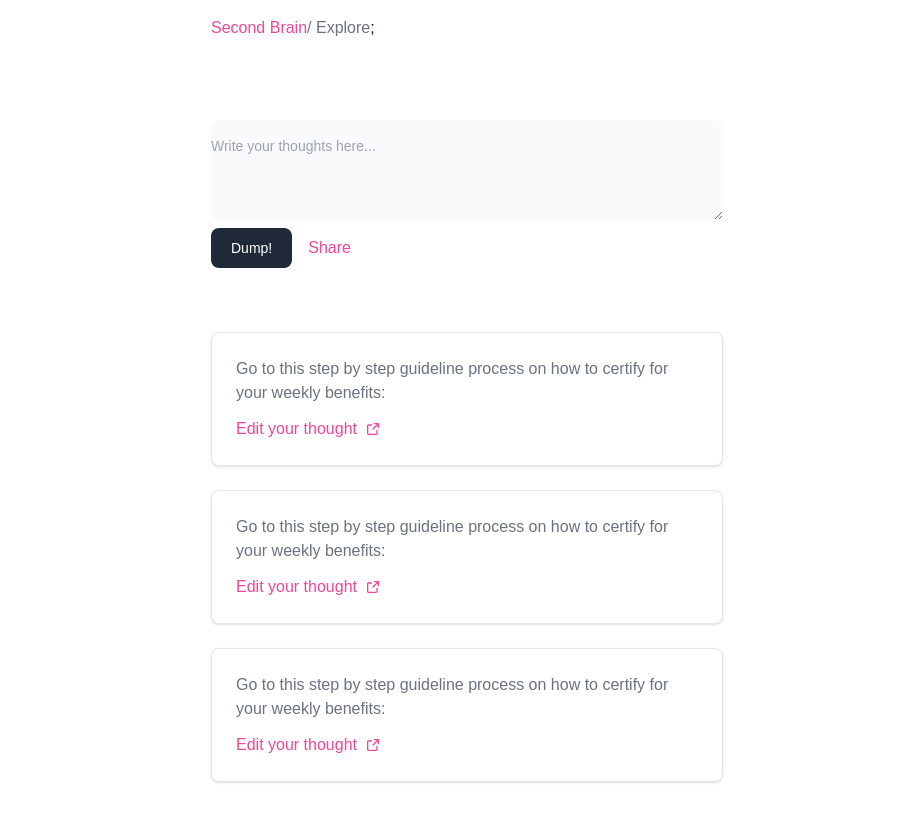
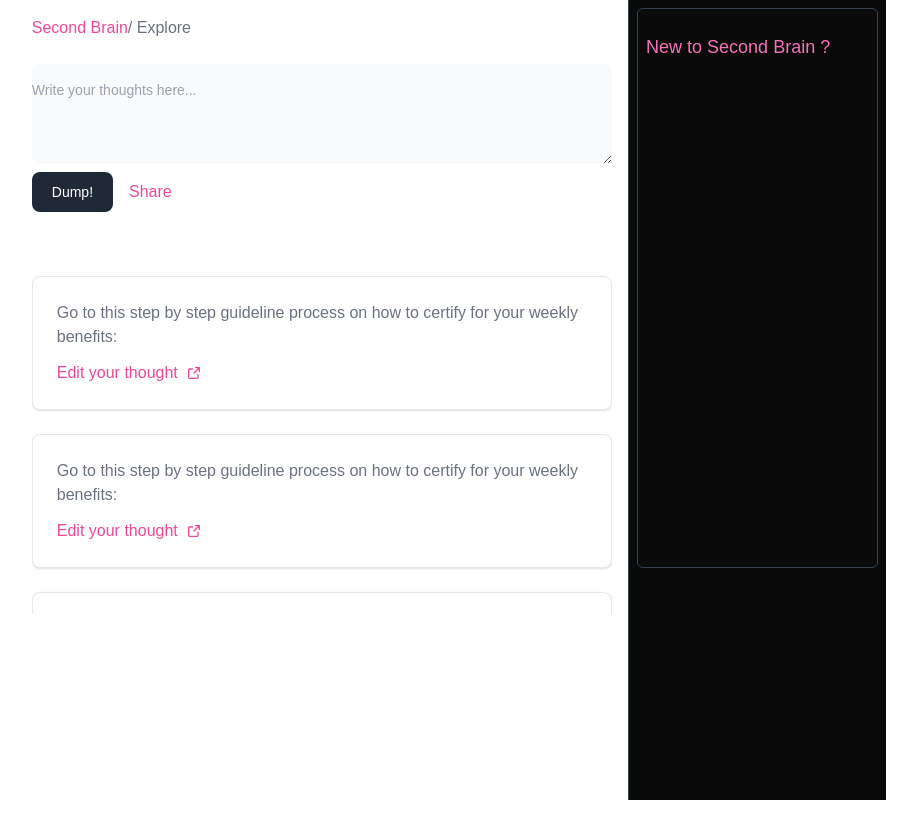
Before and after one commit to toffee-k21/brain-client, a Next.js app: page / in a window 1280 px wide. Shown: the top 838 px of the page, without its empty margins (173-1090 px from the left). After the commit the page ends 800 px from the top, so only its background shows below. Built offline with nearby package versions, Linux system fonts and the light colour scheme.

Commit message:
UI update

```diff
--- a/app/components/Header.tsx
+++ b/app/components/Header.tsx
@@ -1,34 +1,15 @@
 "use client"
-import { getToken } from '@/graphql/queries/user'
-import { GoogleLogin } from '@react-oauth/google'
 import Link from 'next/link'
-// import { useRouter } from 'next/router';
 import { usePathname } from 'next/navigation'
 import React from 'react'
-import toast, { Toaster } from 'react-hot-toast';
 
 const Header = () => {
 
   const pathname = usePathname()
   return (
-    <div className='px-7 md:px-[30%] my-4 flex'>
+    <div className='px-7 md:px-[16%] my-4 flex absolute top-0'>
       {pathname == '/' ? <div className='text-pink-500'><Link href={'/'}>Second Brain</Link></div>: <div className='text-gray-500'><Link href={'/'}>Second Brain</Link></div>}
       {pathname == '/explore' ? <div className='text-pink-500'><Link href={'/explore'}>/ Explore</Link></div>:<div className='text-gray-500'><Link href={'/explore'}>/ Explore</Link></div>}
-      <Toaster
-        position="top-center"
-        reverseOrder={false}
-      />
-      <GoogleLogin
-        onSuccess={async credentialResponse => {
-          console.log(credentialResponse);
-           const data:any = await getToken(credentialResponse.credential!);
-          localStorage.setItem('second_brain_token', data.verifyGoogleToken);
-          toast.success('Login Successful');
-        }}
-        onError={() => {
-          console.log('Login Failed');
-        }}
-      />;
       {/* <div className='text-gray-500'><span>{" / "} </span>explore /</div> */}
     </div>
   )
--- a/app/page.tsx
+++ b/app/page.tsx
@@ -1,12 +1,33 @@
+'use client'
 import Image from "next/image";
 import Addthought from "./components/Add-thought";
 import CardSection from "./components/CardSection";
+import { GoogleLogin } from "@react-oauth/google";
+import { getToken } from "@/graphql/queries/user";
 
 export default function Home({params}:any) {
 
-  return (<div className="px-7 md:px-[30%] my-16">
+  return (<div className="px-7 md:px-[16%] grid grid-cols-3 h-screen overflow-hidden">
+    <div className="col-span-2 my-16 overflow-y-scroll h-[550px]" style={{scrollbarWidth: 'none'}}>
     <Addthought />
     <CardSection />
+    </div>
+    <div className="bg-neutral-950 border-l-[0.1px]  border-gray-700 mx-4 p-2">
+      <div className="border-gray-700 border-[0.1px] h-[560px] p-2 rounded-md">
+      <div className="py-4 text-lg text-pink-400">New to Second Brain ?</div>
+       <GoogleLogin
+              onSuccess={async credentialResponse => {
+                console.log(credentialResponse);
+                 const data:any = await getToken(credentialResponse.credential!);
+                console.log("data agaya ", data);
+                localStorage.setItem('token', data.verifyGoogleToken);
+              }}
+              onError={() => {
+                console.log('Login Failed');
+              }}
+            />
+      </div>
+    </div>
   </div>
   );
 }
--- a/clients/api.ts
+++ b/clients/api.ts
@@ -1,10 +1,14 @@
+'use client'//this not works for outside react components
 import { GraphQLClient } from "graphql-request";
 
 export const graphqlClient = () =>{
+      if (typeof window == "undefined") {
+      return null;
+  }
     const endpoint = 'http://localhost:4000/graphql';
     const client = new GraphQLClient(endpoint, {
         headers: {
-            Authorization: `Bearer ${localStorage.getItem('second_brain_token')}`
+            Authorization: `Bearer ${window.localStorage.getItem('second_brain_token')}`
         }
     });
     return client;
--- a/graphql/queries/user.ts
+++ b/graphql/queries/user.ts
@@ -1,5 +1,5 @@
-import { graphqlClient } from '@/clients/api';
-import { gql, GraphQLClient } from 'graphql-request';
+import { graphqlClient } from "@/clients/api";
+import { gql } from 'graphql-request';
 const client = graphqlClient();
 export const getToken = async (token: string) => {
   const variables = {
```
